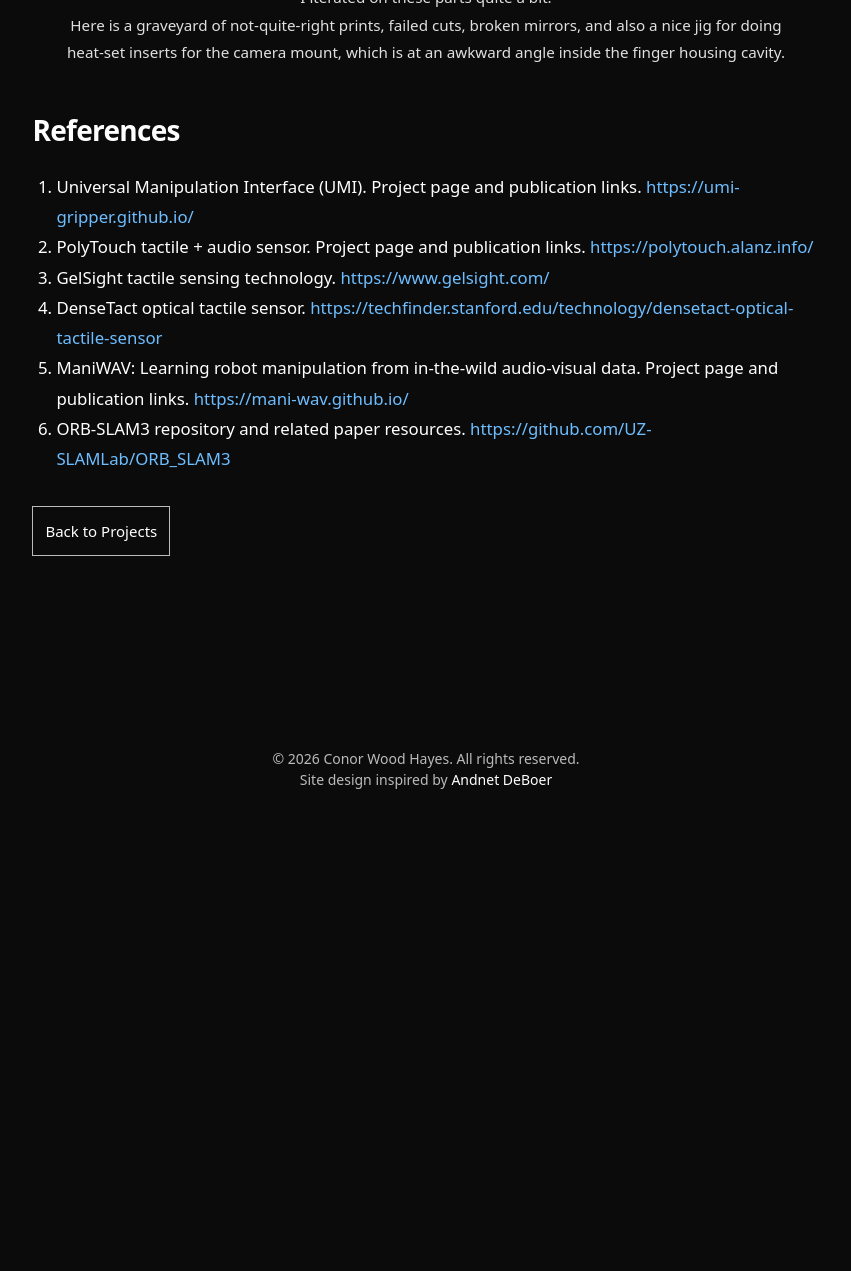
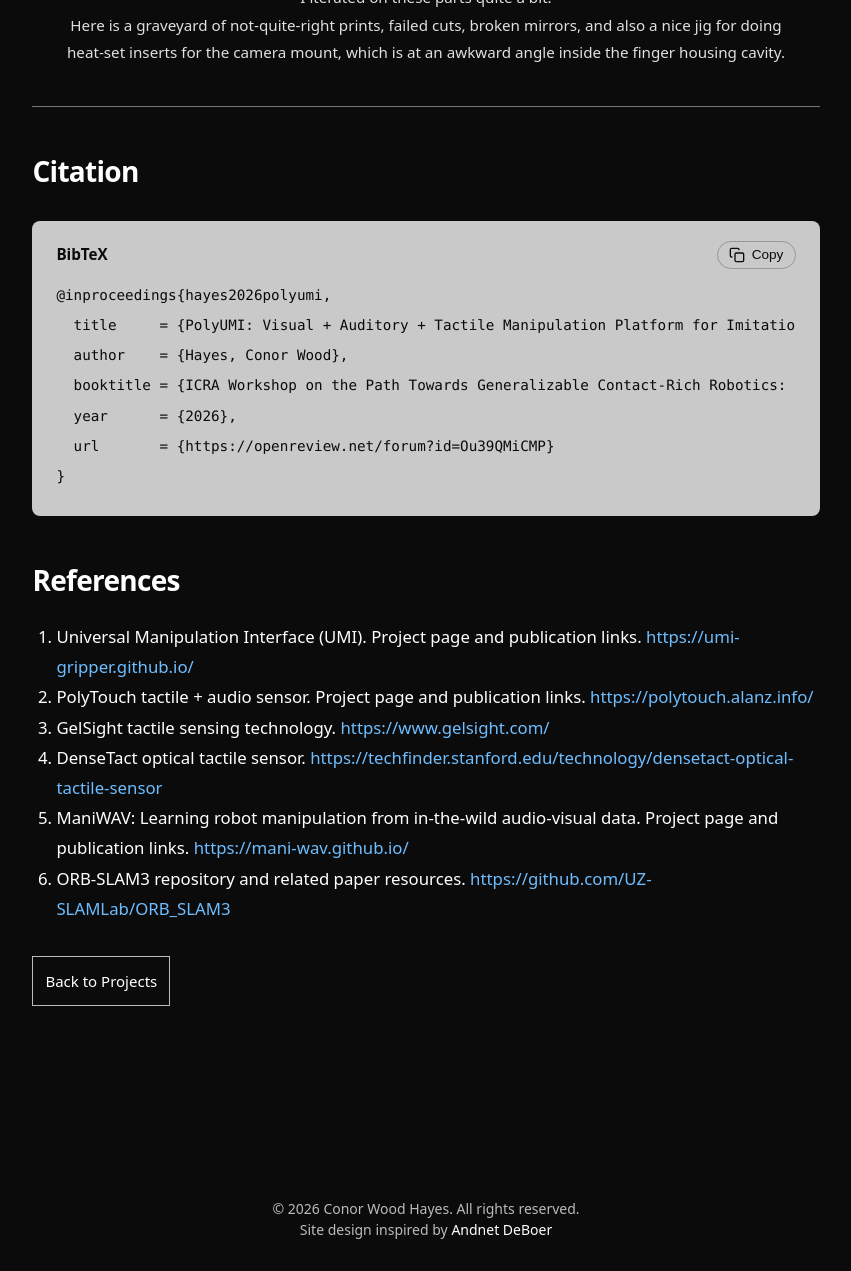
Before and after one commit to cwoodhayes/cwoodhayes.github.io, a Jekyll site: the page built from _projects/PolyUMI.md, in a window 1280 px wide and 1400 px high, scrolled down 14736 px, cut to the strip 129-1400 px from the top of the window. Shown: the whole strip, without its empty margins (214-1065 px from the left). Built offline with Jekyll 4.4.1, drawn with Linux system fonts in a browser that asks for light colours; before the commit the page ends 15687 px from its top, so only the background shows below that; some of the changed text lies outside the part shown.

Commit message:
added bibtex citation to polyumi

```diff
--- /dev/null
+++ b/_includes/citation.html
@@ -0,0 +1,13 @@
+<div class="citation-box">
+  <div class="citation-box-header">
+    <span class="citation-title">{{ include.label | default: "BibTeX" }}</span>
+    <button type="button" class="citation-copy-btn" aria-label="Copy citation to clipboard">
+      <svg class="copy-icon" viewBox="0 0 24 24" fill="none" stroke="currentColor" stroke-width="2" aria-hidden="true">
+        <rect x="9" y="9" width="13" height="13" rx="2" ry="2"></rect>
+        <path d="M5 15H4a2 2 0 0 1-2-2V4a2 2 0 0 1 2-2h9a2 2 0 0 1 2 2v1"></path>
+      </svg>
+      <span class="copy-text">Copy</span>
+    </button>
+  </div>
+  <pre><code class="citation-code">{{ include.bibtex | strip }}</code></pre>
+</div>
--- a/_projects/PolyUMI.md
+++ b/_projects/PolyUMI.md
@@ -22,7 +22,7 @@
   {% include github-button.html url="/assets/msr/polyumi/polyumi_icra2026_poster.pdf" label="ICRA 2026 Poster" icon="web" %}
 </div>
 
-### 🎉🤖🇦🇹 Presented in the [CR2 Workshop](https://cr2-icra.github.io/) at ICRA 2026 (Vienna, Austria).
+<h3 style="text-align: center;">🎉🤖 Presented in the <a href="https://cr2-icra.github.io/">CR2 Workshop</a> at ICRA 2026 (Vienna, Austria) 🇦🇹🎉</h3>
 
 ---
 
@@ -259,6 +259,19 @@
   <figcaption>I iterated on these parts quite a bit. <br/> Here is a graveyard of not-quite-right prints, failed cuts, broken mirrors, and also a nice jig for doing heat-set inserts for the camera mount, which is at an awkward angle inside the finger housing cavity.</figcaption>
 </figure>
 
+---
+
+
+## Citation
+
+{% include citation.html bibtex="@inproceedings{hayes2026polyumi,
+  title     = {PolyUMI: Visual + Auditory + Tactile Manipulation Platform for Imitation Learning},
+  author    = {Hayes, Conor Wood},
+  booktitle = {ICRA Workshop on the Path Towards Generalizable Contact-Rich Robotics: Control and Representation (CR2@ICRA2026)},
+  year      = {2026},
+  url       = {https://openreview.net/forum?id=Ou39QMiCMP}
+}" %}
+
 ## References
 
 1. Universal Manipulation Interface (UMI). Project page and publication links. [https://umi-gripper.github.io/](https://umi-gripper.github.io/)
--- a/assets/css/main.css
+++ b/assets/css/main.css
@@ -790,6 +790,77 @@
   font-weight: 600;
 }
 
+.citation-box {
+  background-color: #c9c9c9;
+  border-radius: 8px;
+  padding: 1.25rem 1.5rem 1.5rem;
+  margin: 2rem 0;
+}
+
+.citation-box-header {
+  display: flex;
+  align-items: center;
+  justify-content: space-between;
+  gap: 1rem;
+  margin-bottom: 0.75rem;
+}
+
+.citation-title {
+  font-family: var(--font-nav);
+  font-size: 0.95rem;
+  font-weight: 600;
+  color: #0b0b0c;
+}
+
+.citation-box pre {
+  margin: 0;
+  padding: 0;
+  background: transparent;
+  border-radius: 0;
+  overflow-x: auto;
+}
+
+.citation-box code {
+  font-family: "SF Mono", "Cascadia Code", Menlo, monospace;
+  font-size: 0.85em;
+  color: #0b0b0c;
+  white-space: pre;
+}
+
+.citation-copy-btn {
+  display: inline-flex;
+  align-items: center;
+  gap: 0.4rem;
+  flex-shrink: 0;
+  border: 1px solid rgba(11, 11, 12, 0.25);
+  background-color: transparent;
+  cursor: pointer;
+  border-radius: 999px;
+  padding: 0.3rem 0.7rem;
+  font-size: 0.85rem;
+  color: #0b0b0c;
+  transition: all var(--transition-speed);
+}
+
+.citation-copy-btn .copy-icon,
+.citation-copy-btn .copy-text {
+  color: #0b0b0c;
+}
+
+.citation-copy-btn:hover,
+.citation-copy-btn.copied {
+  background-color: #0b0b0c;
+  border-color: #0b0b0c;
+  color: #c9c9c9;
+}
+
+.citation-copy-btn:hover .copy-icon,
+.citation-copy-btn:hover .copy-text,
+.citation-copy-btn.copied .copy-icon,
+.citation-copy-btn.copied .copy-text {
+  color: #c9c9c9;
+}
+
 .project-content ul {
   margin-bottom: 1rem;
   padding-left: 0;
--- a/assets/js/main.js
+++ b/assets/js/main.js
@@ -134,6 +134,54 @@
     document.body.removeChild(textArea);
   }
 
+  function copyCitationToClipboard(button) {
+    const box = button.closest('.citation-box');
+    const codeEl = box ? box.querySelector('.citation-code') : null;
+    if (!codeEl) return;
+
+    const text = codeEl.textContent;
+
+    if (navigator.clipboard && navigator.clipboard.writeText) {
+      navigator.clipboard.writeText(text)
+        .then(() => showCopySuccess(button))
+        .catch(() => fallbackCopyText(text, button));
+    } else {
+      fallbackCopyText(text, button);
+    }
+  }
+
+  function fallbackCopyText(text, button) {
+    const textArea = document.createElement('textarea');
+    textArea.value = text;
+    textArea.style.position = 'fixed';
+    textArea.style.left = '-999999px';
+    textArea.style.top = '-999999px';
+    document.body.appendChild(textArea);
+    textArea.focus();
+    textArea.select();
+
+    try {
+      document.execCommand('copy');
+      showCopySuccess(button);
+    } catch (err) {
+      console.error('Fallback: Failed to copy text:', err);
+    }
+
+    document.body.removeChild(textArea);
+  }
+
+  function initCitationCopy() {
+    const buttons = document.querySelectorAll('.citation-copy-btn');
+    if (!buttons.length) return;
+
+    buttons.forEach((btn) => {
+      btn.addEventListener('click', (e) => {
+        e.preventDefault();
+        copyCitationToClipboard(btn);
+      });
+    });
+  }
+
   function showCopySuccess(button) {
     const label = button.querySelector('.copy-text');
     if (!label) return;
@@ -230,6 +278,7 @@
     initSmoothScroll();
     initSectionTracking();
     initEmailCopy();
+    initCitationCopy();
     initPopStateHandler();
     initActiveNavTracking();
     scrollToHashOnLoad();
```
